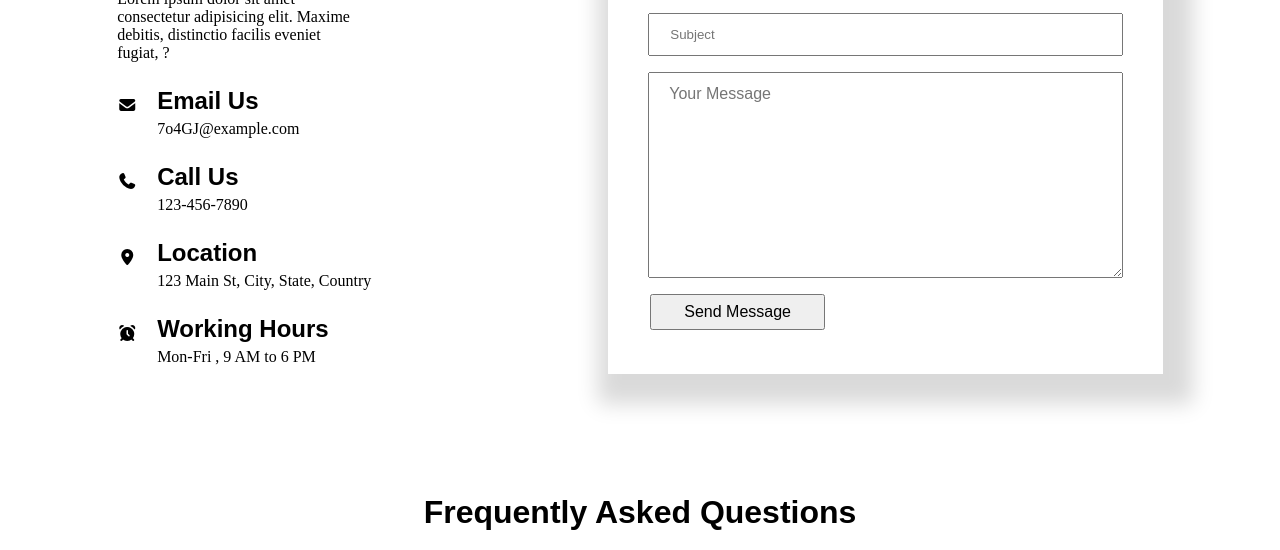
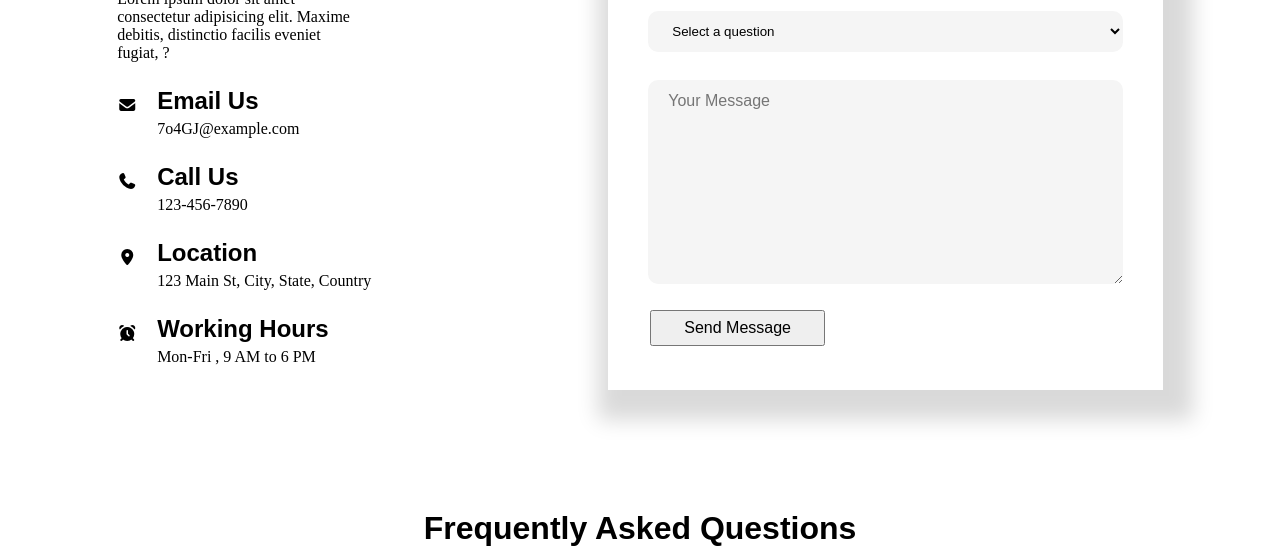
Before and after one commit to mehfoozkhangithub/Time-Wise, a plain HTML site: page frontend/contact.html in a window 1280 px wide. Shown: the part 654-1204 px from the top of the page. Drawn offline with Linux system fonts and the light colour scheme.

Commit message:
code foe the day

```diff
--- a/frontend/contact.html
+++ b/frontend/contact.html
@@ -78,7 +78,13 @@
                     </div>
 
                     <div>
-                        <input type="text" placeholder="Subject">
+                        <select id="faqDropdown" class="enquiry" onchange="showAnswer(this.value)">
+                            <option value="">Select a question</option>
+                            <option value="0">What is your return policy?</option>
+                            <option value="1">Do you offer customer support?</option>
+                        </select>
+
+                        <p id="faqAnswer" style="margin-top: 10px;"></p>
                     </div>
 
                     <div>
--- a/frontend/css/contact.css
+++ b/frontend/css/contact.css
@@ -81,11 +81,34 @@ h1 , h2{
   width: 30%;
 }
 
+form{
+  display: flex;
+  flex-direction: column;
+  gap: 10px;
+}
+
 .form_part {
   width: 47%;
   padding: 40px;
   /* border: 2px solid black; */
   box-shadow: 10px 10px 20px 20px rgba(0, 0, 0, 0.15);
+}
+
+.enquiry{
+  display: flex;
+  flex-direction: column;
+  gap: 30px;
+  /* background-color: white; */
+  border: 1px solid black;
+  padding: 12px 20px;
+  width: 100%;
+  background-color: #f5f5f5;
+  border: none;
+  border-radius: 10px;
+}
+
+select{
+  font-weight: 100;
 }
 
 .inputs {
@@ -100,6 +123,9 @@ input {
   margin: 8px 0;
   box-sizing: border-box;
   font-family: 'Poppins', sans-serif;
+  background-color: #f5f5f5;
+  border: none;
+  border-radius: 10px;
 }
 
 textarea {
@@ -107,6 +133,9 @@ textarea {
   padding: 12px 20px;
   margin: 8px 0;
   box-sizing: border-box;
+   background-color: #f5f5f5;
+   border: none;
+   border-radius: 10px;
 }
 
 textarea[placeholder] {
--- a/frontend/js/Contact.js
+++ b/frontend/js/Contact.js
@@ -77,3 +77,16 @@ document.querySelectorAll(".question").forEach(q => {
         plus.textContent = isOpen ? "-" : "+";
     })
 })
+
+
+// Dropdown code with its contact page
+
+const Answer = [
+    "You can return any product within 30 days of purchase.",
+    "Yes, 24/7 customer support is available via email and chat."
+]
+
+
+const showAnswer = (index) => {
+    document.getElementById("faqAnswer").textContent = Answer[index] || "";
+}
```
Also changed, not shown: frontend/css/AdminDashboard.css (line endings or trailing spaces).
